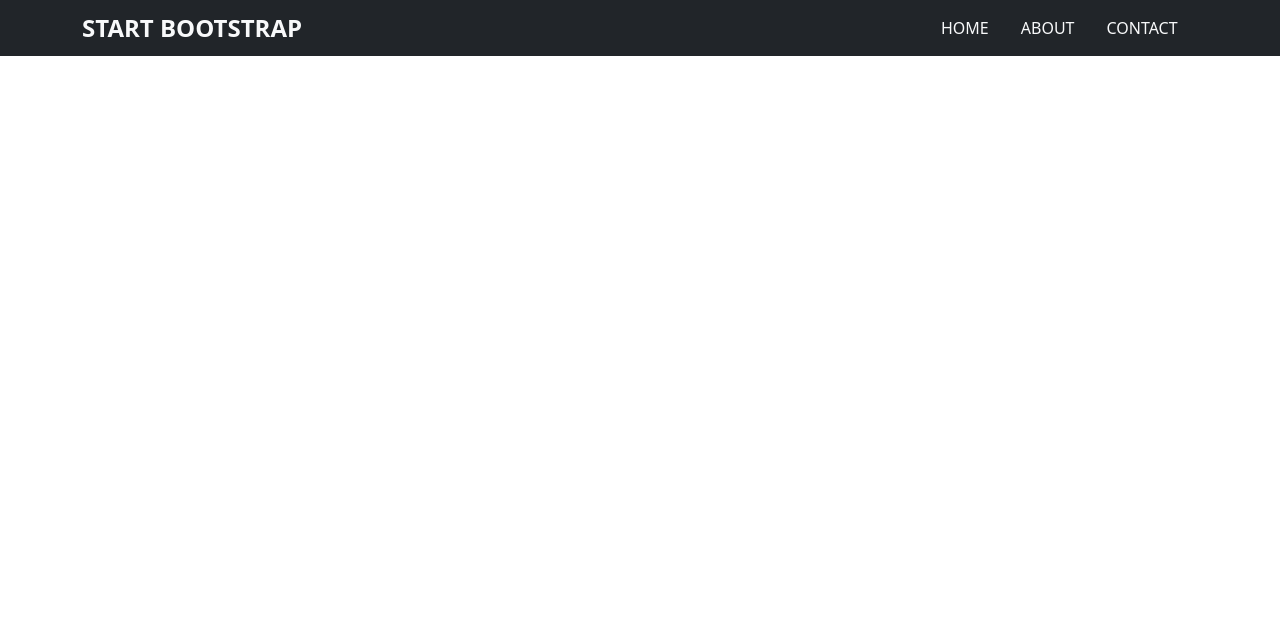
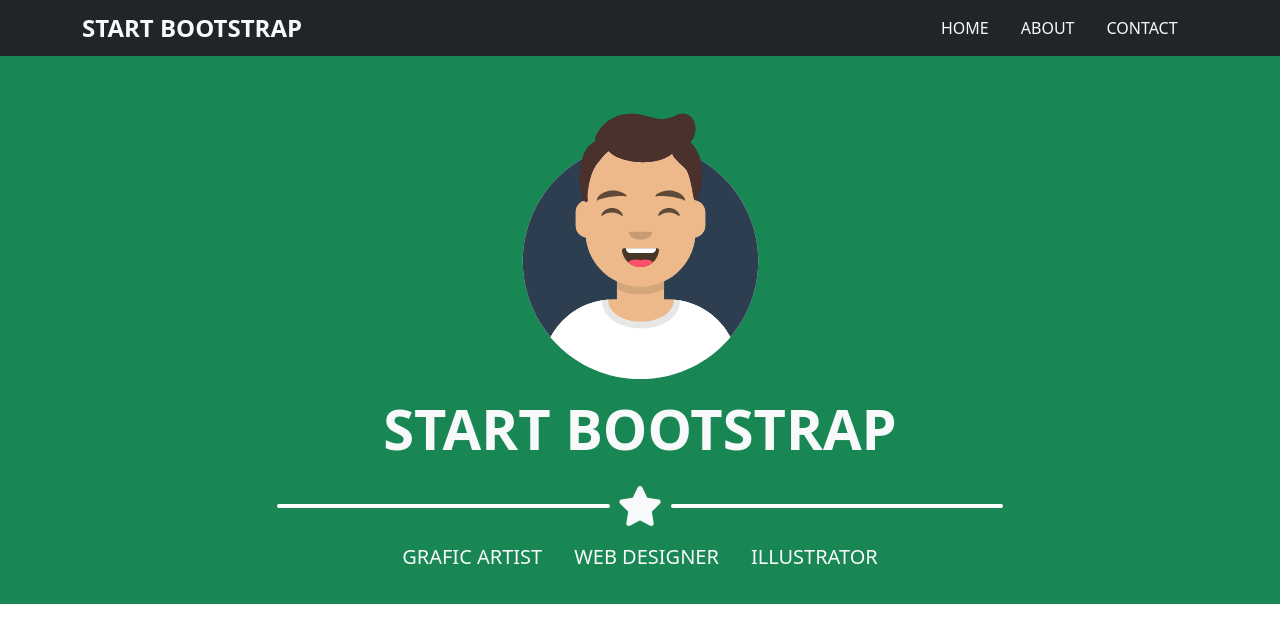
Before and after one commit to 0xelia/html-css-bootstrap-freelancer, a plain HTML site: page index.html in a window 1280 px wide. Drawn offline with nearby package versions, Linux system fonts and the light colour scheme.

Commit message:
hero section

```diff
--- a/css/style.css
+++ b/css/style.css
@@ -0,0 +1,25 @@
+.hero .decoration::before {
+    content: '';
+    display: block;
+    height: 4px;
+    width: 30%;
+    min-width: 50px;
+    background-color: white;
+    border-radius: 999px;
+}
+
+.hero .decoration::after {
+    content: '';
+    display: block;
+    height: 4px;
+    width: 30%;
+    min-width: 50px;
+    background-color: white;
+    border-radius: 999px;
+}
+
+.hero .col .skills li.after::after{
+    content: '-';
+    display: inline;
+    padding-left: 0.75rem;
+}
--- a/index.html
+++ b/index.html
@@ -34,5 +34,29 @@
     </div>
 </header>
 
+<section class="hero bg-success">
+    <div class="container pt-lg-5 p-3">
+        <div class="row text-center flex-column align-items-center">
+            <div class="col-lg-3 col-md-4 col-6">
+                <img src="img/avatar.svg" alt="" class="img-fluid">
+            </div>
+            <div class="col">
+                <h1 class="display-4 text-uppercase fw-semibold text-light py-3">
+                    Start Bootstrap
+                </h1>
+                <div class="decoration d-flex flex-nowrap align-items-center justify-content-center">
+                    <i class="fa-star fa-solid text-light fs-1 mx-2"></i>
+                </div>
+            </div>
+            <div class="col">
+                <ul class="d-flex justify-content-center text-uppercase list-unstyled text-light fs-5 flex-nowrap skills pt-3">
+                    <li class="px-lg-3 px-2">Grafic Artist </li>
+                    <li class="px-lg-3 px-2">Web Designer </li>
+                    <li  class="px-lg-3 px-2">Illustrator</li>
+                </ul>
+            </div>
+        </div>
+    </div>
+</section>
 </body>
 </html>
```
